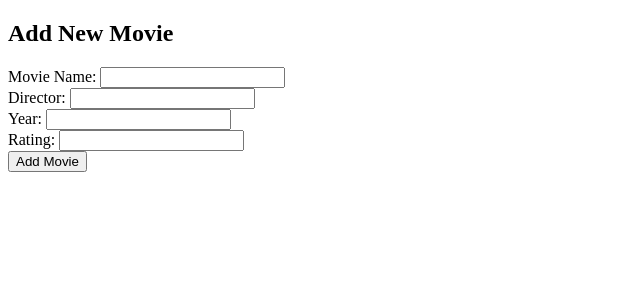
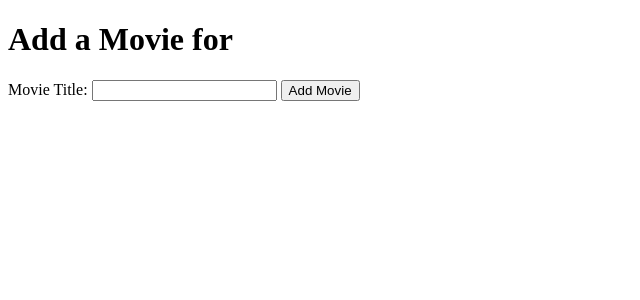
Before and after one commit to OkanShr/moviweb_app, a Flask app: template templates/add_movie.html in a window 1280 px wide. Shown: the part 98-398 px from the top of the page, without its empty margins (0-640 px from the left). Run offline with Flask 3, Linux system fonts and the light colour scheme; the template is opened without the code that fills it, so the values that code supplies are empty.

Commit message:
Fix user_id undefined

```diff
--- a/templates/add_movie.html
+++ b/templates/add_movie.html
@@ -1,16 +1,10 @@
 {% extends 'base.html' %}
 
 {% block content %}
-    <h2>Add New Movie</h2>
-    <form action="{{ url_for('add_movie', user_id=user_id) }}" method="POST">
-        <label for="name">Movie Name:</label>
-        <input type="text" id="name" name="name" required><br>
-        <label for="director">Director:</label>
-        <input type="text" id="director" name="director" required><br>
-        <label for="year">Year:</label>
-        <input type="number" id="year" name="year" required><br>
-        <label for="rating">Rating:</label>
-        <input type="number" id="rating" name="rating" step="0.1" required><br>
+    <h1>Add a Movie for {{ user.name }}</h1>
+    <form action="{{ url_for('add_movie', user_id=user.id) }}" method="post">
+        <label for="title">Movie Title:</label>
+        <input type="text" id="title" name="title" required>
         <button type="submit">Add Movie</button>
     </form>
 {% endblock %}
```
